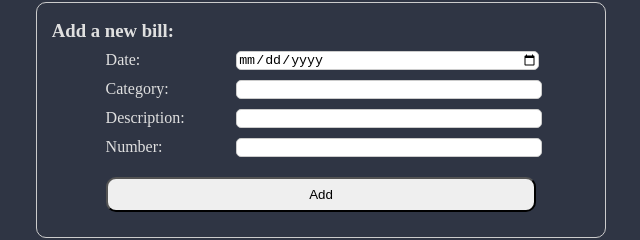
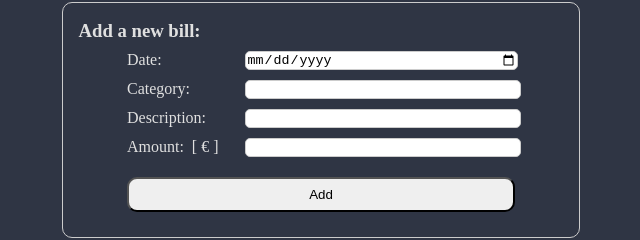
Before and after one commit to cana2302/MyMoneyStats_Fronted, a React (Vite) app: page / in a window 1280 px wide. Shown: the part 73-313 px from the top of the page, without its empty margins (319-959 px from the left). Built offline with nearby package versions, Linux system fonts and the light colour scheme; no server answers.

Commit message:
added_euro

```diff
--- a/src/components/BillForm.jsx
+++ b/src/components/BillForm.jsx
@@ -22,7 +22,7 @@ const BillForm = (props) => {
           </span>
         </div>
         <div className="form_number">
-          <span>Number:</span>
+          <span>Amount:&nbsp;&nbsp;&#91;&nbsp;€&nbsp;&#93;</span>
           <span>
             <input type="number" min="1" step="any" value={props.newNumber} onChange={props.handleNumberChange} />
           </span>
--- a/src/components/Bills.jsx
+++ b/src/components/Bills.jsx
@@ -26,7 +26,7 @@ const Bills = (props) => {
                 <span>{bill.date}</span>
                 <span>{bill.category}</span>
                 <span>{bill.description}</span>
-                <span>{bill.number}</span>
+                <span>{bill.number}&nbsp;€</span>
                 <button onClick={() => props.handleDelete(bill.id,bill.description)}>Delete</button>
               </div>
             </li>
--- a/src/index.css
+++ b/src/index.css
@@ -89,7 +89,7 @@ body {
 
 .bill-header {
   display: grid;
-  grid-template-columns: 1fr 1.3fr 1.3fr 1fr 1fr; /* Las mismas columnas que para las filas de datos */
+  grid-template-columns: 0.9fr 1.3fr 1.3fr 0.8fr 0.5fr; /* Las mismas columnas que para las filas de datos */
   gap: 10px; /* Espacio entre columnas */
   font-weight: bold; /* Negrita para el encabezado */
   padding-bottom: 10px; /* Espacio debajo del encabezado */
@@ -107,7 +107,7 @@ body {
 
 .bill-row {
   display: grid;
-  grid-template-columns: 1fr 1.3fr 1.3fr 1fr 1fr; /* Ajusta el ancho de las columnas según prefieras */
+  grid-template-columns: 0.9fr 1.3fr 1.3fr 0.6fr 0.5fr; /* Ajusta el ancho de las columnas según prefieras */
   gap: 10px; /* Espacio entre columnas */
   align-items: center;
 }
```
